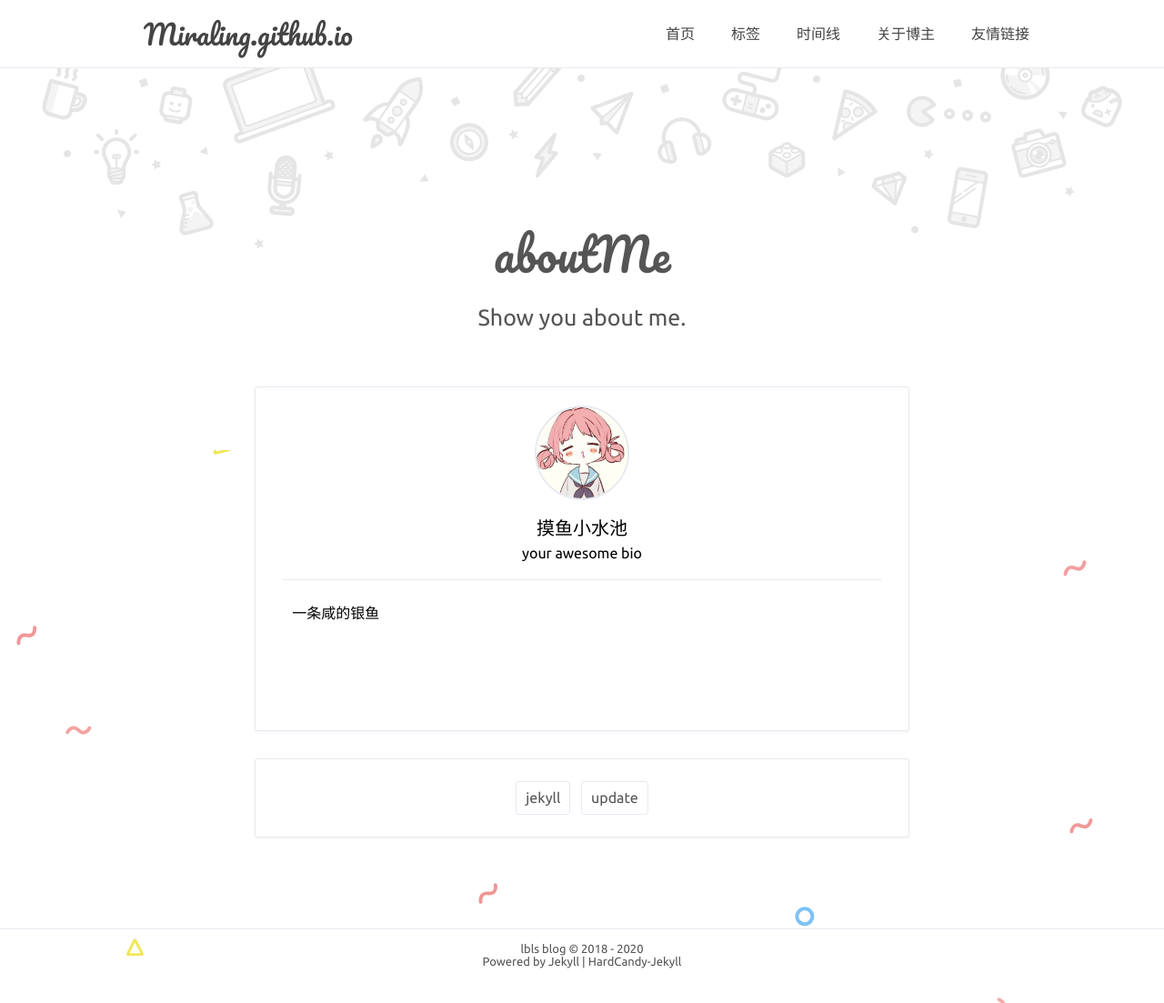
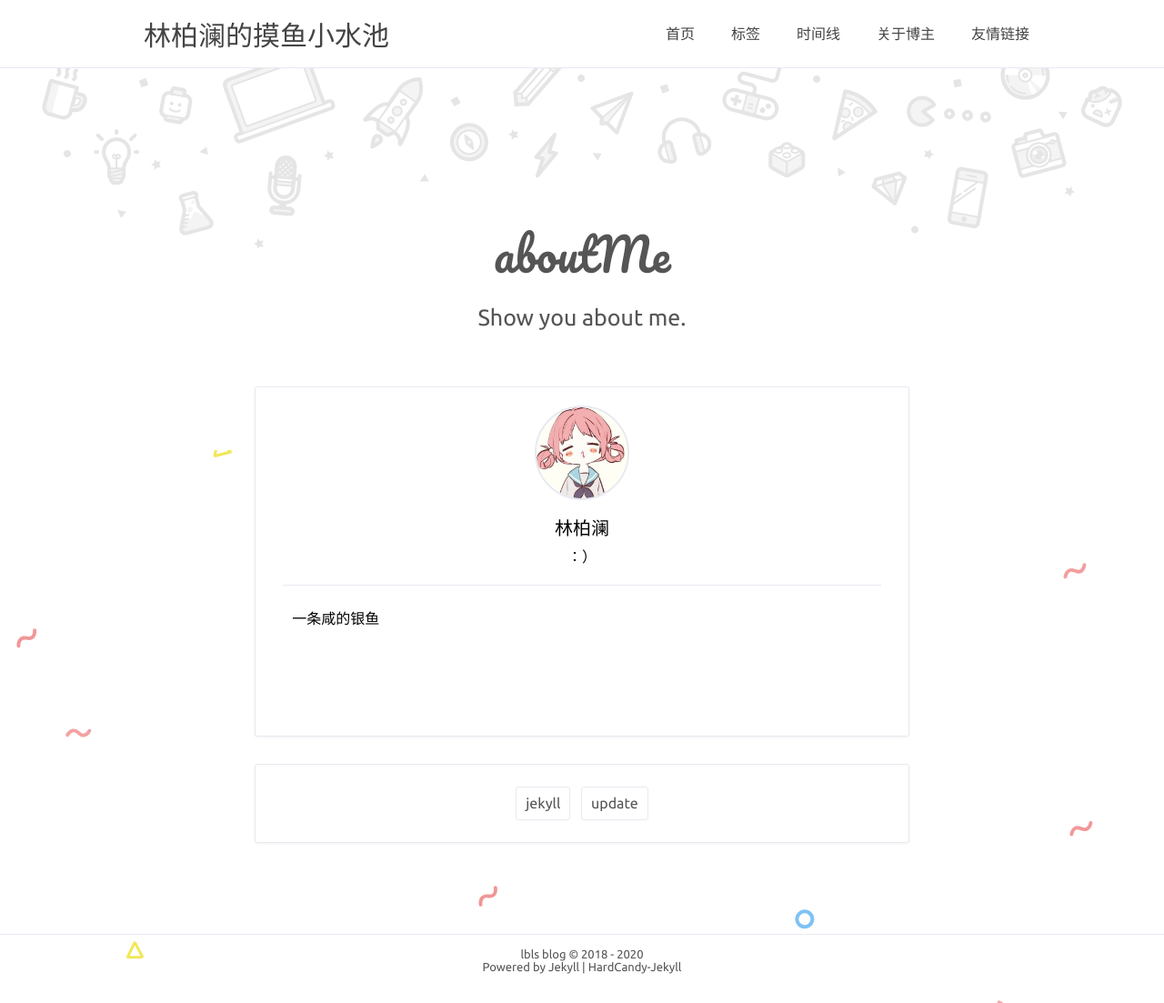
Before and after one commit to Miraling/Miraling.github.io, a Jekyll site: the page built from about.html, in a window 1280 px wide. Shown: the whole page at 91% size. Built offline with Jekyll 4.4.1, drawn with Linux system fonts in a browser that asks for light colours.

Commit message:
Update _config.yml

```diff
--- a/_config.yml
+++ b/_config.yml
@@ -14,10 +14,10 @@ nav: # 最佳体验 六个标签 且最好每个标签不超过4中文字
 
 # 博主
 author: true
-name: '摸鱼小水池'
+name: '林柏澜'
 NickName: 'lbl'
-webtitle: 'Miraling.github.io'
-bio: 'your awesome bio'
+webtitle: '林柏澜的摸鱼小水池'
+bio: '：）'
 about: true
 aboutyou: '一条咸的银鱼'
 portraits: '/assets/profile.jpeg' # your portraits image file path
```
